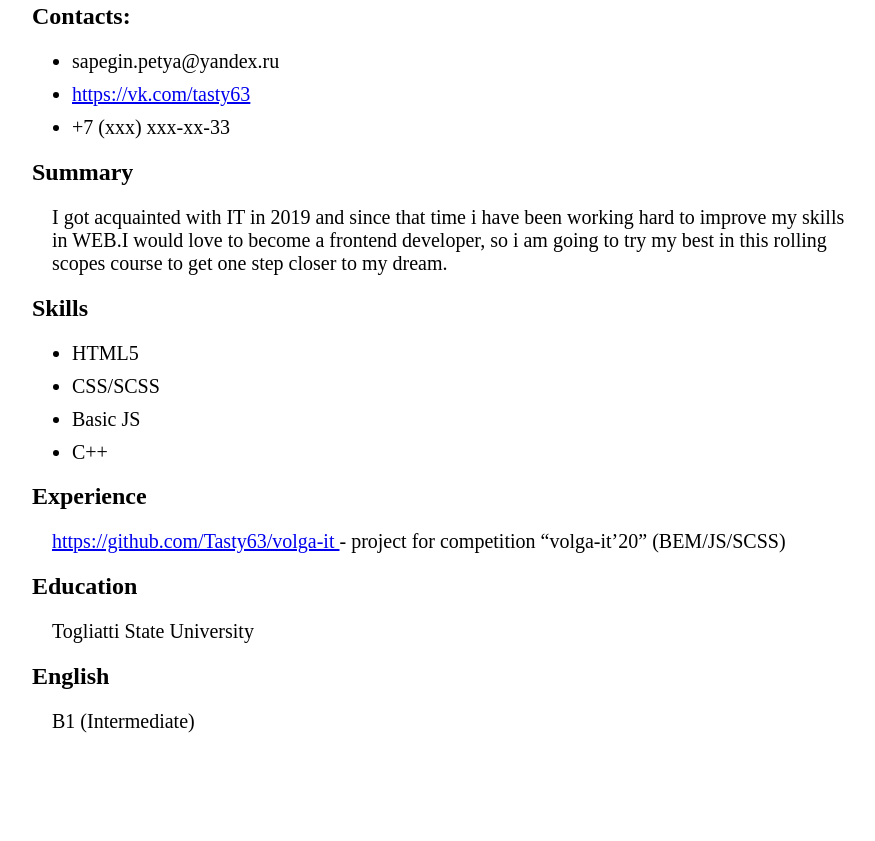
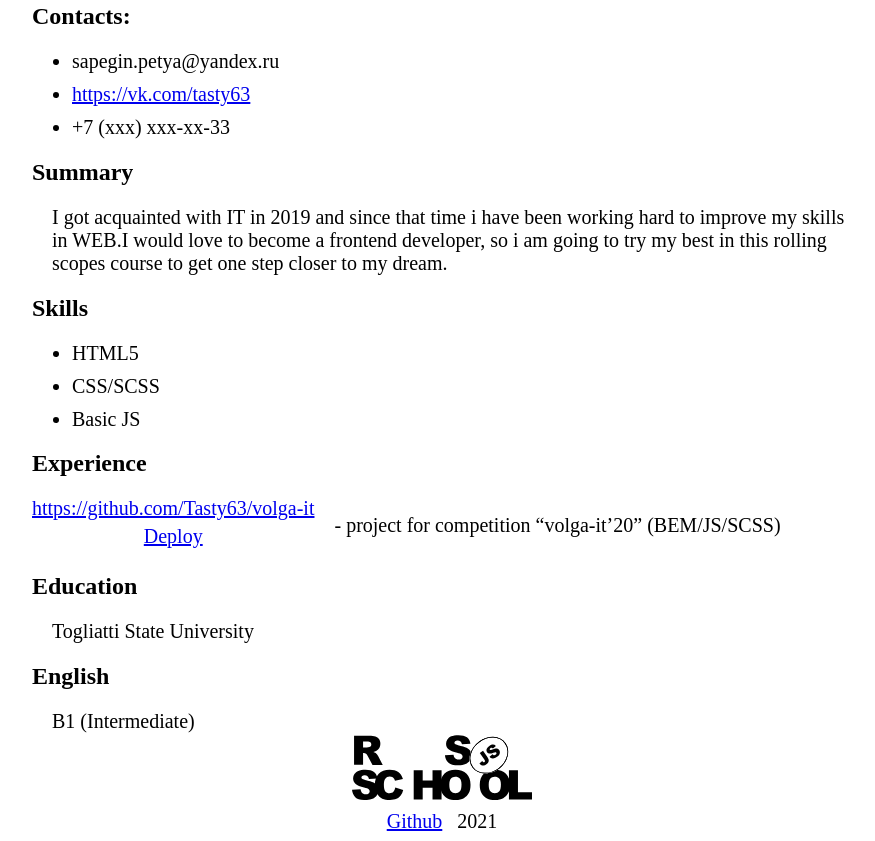
Before and after one commit to Tasty63/rsschool-cv, a plain HTML site: page index.html in a window 1280 px wide. Shown: the part 409-1250 px from the top of the page, without its empty margins (198-1073 px from the left). Before the commit the page ends 1150 px from the top, so only its background shows below. Drawn offline with Linux system fonts and the light colour scheme.

Commit message:
feat: add footer

```diff
--- a/index.html
+++ b/index.html
@@ -13,11 +13,11 @@
         <header class="header">
             <h1>Peter Sapegin</h1>
             <div class="header__photo">
-                <img src="photo.JPG" alt="photo">
+                <img src="photo.JPG" alt="Peter Sapegin">
             </div>
         </header>
         <main class="content">
-            <div class="contacts">
+            <section class="contacts">
                 <h2>Contacts:</h2>
                 <ul>
                     <li class="contacts__item">sapegin.petya@yandex.ru</li>
@@ -28,43 +28,59 @@
                     </li>
                     <li class="contacts__item">+7 (xxx) xxx-xx-33</li>
                 </ul>
-            </div>
-            <div class="summary">
+            </section>
+            <section class="summary">
                 <h2>Summary</h2>
                 <p class="summary__text">
-                    I got acquainted with IT in 2019 and since that time i have been working hard to improve my skills
+                    I got acquainted with IT in 2019 and since that time i have been working hard to
+                    improve my skills
                     in
-                    WEB.I would love to become a frontend developer, so i am going to try my best in this rolling scopes
+                    WEB.I would love to become a frontend developer, so i am going to try my best in
+                    this rolling scopes
                     course to get one step closer to my dream.
                 </p>
-            </div>
-            <div class="skills">
+            </section>
+            <section class="skills">
                 <h2>Skills</h2>
                 <ul>
                     <li class="skills__item">HTML5</li>
                     <li class="skills__item">CSS/SCSS</li>
                     <li class="skills__item">Basic JS</li>
-                    <li class="skills__item">C++</li>
                 </ul>
-            </div>
-            <div class="experience">
+            </section>
+            <section class="experience">
                 <h2>Experience</h2>
-                <span class="volga-it">
-                    <a href="https://github.com/Tasty63/volga-it">
-                        https://github.com/Tasty63/volga-it
-                    </a>
-                    - project for competition “volga-it’20” (BEM/JS/SCSS)
-                </span>
-            </div>
-            <div class="education">
+                <div class="volga-it">
+                    <div class="volga-it__links">
+                        <a class="volga-it__link" href="https://github.com/Tasty63/volga-it">
+                            https://github.com/Tasty63/volga-it
+                        </a>
+                        <a class="volga-it__link volga-it__link_deploy"
+                            href="https://tasty63.github.io/volga-it/"> Deploy
+                        </a>
+                    </div>
+                    <span class="volga-it__text">- project for competition “volga-it’20”
+                        (BEM/JS/SCSS)</span>
+                </div>
+            </section>
+            <section class="education">
                 <h2>Education</h2>
                 <span>Togliatti State University</span>
-            </div>
-            <div class="english">
+            </section>
+            <section class="english">
                 <h2>English</h2>
                 <span>B1 (Intermediate)</span>
+            </section>
+        </main>
+        <footer class="footer">
+            <a href="https://rs.school/" class="logo">
+                <img src="rs_school_js.svg" alt="rs_school">
+            </a>
+            <div class="footer__bottom">
+                <a href="https://github.com/Tasty63" class="github-link">Github</a>
+                <time class="year">2021</time>
             </div>
-        </main>
+        </footer>
     </div>
 </body>
 
--- a/style.css
+++ b/style.css
@@ -40,3 +40,37 @@ li {
 .summary__text {
 	max-width: 800px;
 }
+
+.volga-it {
+	display: flex;
+}
+.volga-it__links {
+	display: flex;
+	flex-direction: column;
+	align-items: center;
+}
+.volga-it__link {
+	font-size: 20px;
+	margin-bottom: 5px;
+}
+
+.volga-it__text {
+	display: flex;
+	align-items: center;
+}
+
+.footer {
+	display: flex;
+	flex-direction: column;
+	align-items: center;
+	width: 100%;
+	font-size: 20px;
+}
+.logo {
+	display: block;
+	width: 180px;
+	margin-bottom: 5px;
+}
+.github-link {
+	margin-right: 10px;
+}
```
Also changed, not shown: rs_school_js.svg (added). Lines whose indentation alone changed are shown as unchanged.
